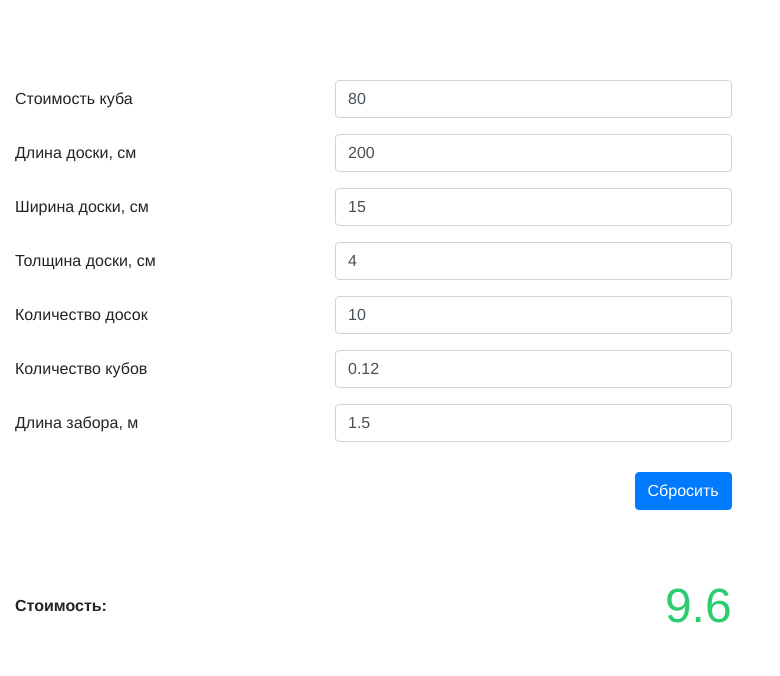
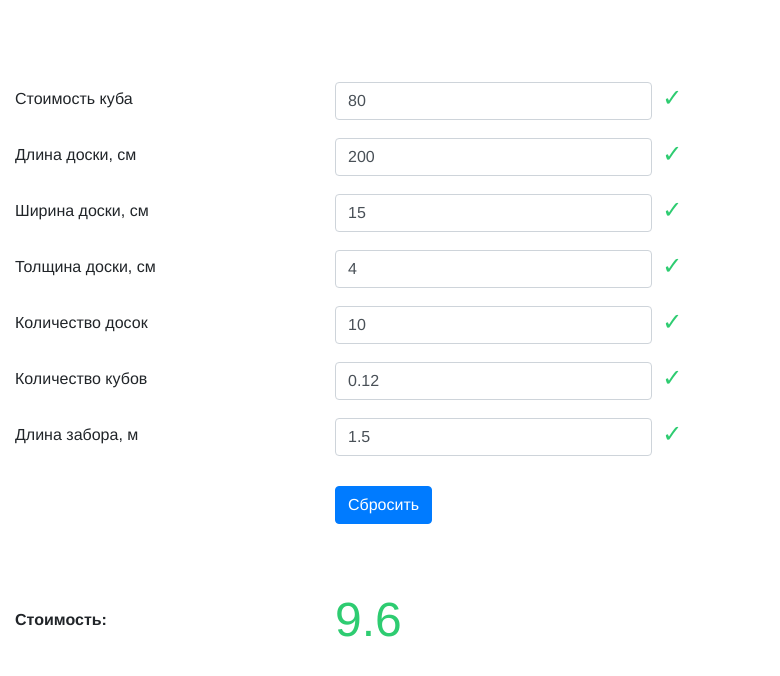
Before and after one commit to gammabeam82/fence-calculator, a Vue app: page / in a window 1280 px wide. Shown: the top 676 px of the page, without its empty margins (0-780 px from the left). Built offline with nearby package versions, Linux system fonts and the light colour scheme.

Commit message:
Updated validation.

```diff
--- a/src/components/Calculator.vue
+++ b/src/components/Calculator.vue
@@ -2,55 +2,63 @@
 	<div class="container-fluid calculator">
 		<div class="form-group row">
 			<label for="price-input" class="col-3 col-form-label">Стоимость куба</label>
-			<div class="col-4" v-bind:class="{ 'has-danger': price.length < 1 }">
-				<b-form-input v-model="price" class="form-control" id="price-input"></b-form-input>
+			<div class="col-4">
+				<b-form-input v-model="price" type="number" min="1" id="price-input"></b-form-input>
+				<span></span>
 			</div>
 		</div>
 
 		<div class="form-group row">
 			<label for="length-input" class="col-3 col-form-label">Длина доски, см</label>
-			<div class="col-4" v-bind:class="{ 'has-danger': length.length < 1 }">
-				<b-form-input v-model="length" class="form-control" id="length-input"></b-form-input>
+			<div class="col-4">
+				<b-form-input v-model="length" type="number" step="1" min="1" id="length-input"></b-form-input>
+				<span></span>
 			</div>
 		</div>
 
 		<div class="form-group row">
 			<label for="width-input" class="col-3 col-form-label">Ширина доски, см</label>
-			<div class="col-4" v-bind:class="{ 'has-danger': width.length < 1 }">
-				<b-form-input v-model="width" class="form-control" id="width-input"></b-form-input>
+			<div class="col-4">
+				<b-form-input v-model="width" type="number" step="1" min="1" id="width-input"></b-form-input>
+				<span></span>
 			</div>
 		</div>
 
 		<div class="form-group row">
 			<label for="thickness-input" class="col-3 col-form-label">Толщина доски, см</label>
-			<div class="col-4" v-bind:class="{ 'has-danger': thickness.length < 1 }">
-				<b-form-input v-model="thickness" class="form-control" id="thickness-input"></b-form-input>
+			<div class="col-4">
+				<b-form-input v-model="thickness" type="number" step="1" min="1" id="thickness-input"></b-form-input>
+				<span></span>
 			</div>
 		</div>
 
 		<div class="form-group row">
 			<label for="num-input" class="col-3 col-form-label">Количество досок</label>
-			<div class="col-4" v-bind:class="{ 'has-danger': num.length < 1 }">
-				<b-form-input v-model="num" class="form-control" id="num-input"></b-form-input>
+			<div class="col-4">
+				<b-form-input v-model="num" type="number" step=".001" min="1" id="num-input"></b-form-input>
+				<span></span>
 			</div>
 		</div>
 
 		<div class="form-group row">
 			<label for="cbm-input" class="col-3 col-form-label">Количество кубов</label>
 			<div class="col-4">
-				<b-form-input v-model="cbmComputed" class="form-control" id="cbm-input"></b-form-input>
+				<b-form-input v-model="cbmComputed" type="number" min="0" step="0.0001" id="cbm-input"></b-form-input>
+				<span></span>
 			</div>
 		</div>
 
 		<div class="form-group row">
 			<label for="fence-input" class="col-3 col-form-label">Длина забора, м</label>
 			<div class="col-4">
-				<b-form-input v-model="fenceLengthComputed" class="form-control" id="fence-input"></b-form-input>
+				<b-form-input v-model="fenceLengthComputed" type="number" step="0.0001" min="0.0001" id="fence-input"></b-form-input>
+				<span></span>
 			</div>
 		</div>
 
 		<div class="row actions">
-			<div class="col-7 text-right">
+			<div class="col-3"></div>
+			<div class="col-4">
 				<b-button v-on:click="reset()" variant="primary">
 					Сбросить
 				</b-button>
@@ -61,7 +69,7 @@
 			<div class="col-3 align-self-center">
 				<strong>Стоимость:</strong>
 			</div>
-			<div class="col-4 price text-right" v-bind:class="{ 'error' : hasError }">{{ totalPriceComputed }}</div>
+			<div class="col-4 price" v-bind:class="{ 'error' : hasError }">{{ totalPriceComputed }}</div>
 		</div>
 
 	</div>
@@ -89,7 +97,7 @@
     computed: {
       totalPriceComputed: function () {
         let value = this.cbmComputed * this.price
-        if (isNaN(value)) {
+        if (value === 0 || isNaN(value)) {
           value = 'Ошибка!'
           this.hasError = true
         } else {
@@ -99,11 +107,7 @@
       },
       cbmComputed: {
         get: function () {
-          let value = this.length * this.width * this.thickness * this.num / 1000000
-          if (isNaN(value)) {
-            value = 'Некорректные данные'
-          }
-          return value
+          return this.length * this.width * this.thickness * this.num / 1000000
         },
         set: function (newVal) {
           this.num = (newVal * 1000000) / (this.length * this.width * this.thickness)
@@ -111,21 +115,10 @@
       },
       fenceLengthComputed: {
         get: function () {
-          let value = this.width * this.num / 100
-          if (isNaN(value)) {
-            value = 'Некорректные данные'
-          }
-          return value
+          return this.width * this.num / 100
         },
         set: function (newVal) {
           this.num = newVal * 100 / this.width
-        }
-      }
-    },
-    watch: {
-      num: function (newVal) {
-        if (isNaN(newVal)) {
-          this.num = 'Некорректные данные'
         }
       }
     }
@@ -137,8 +130,11 @@
 	$color-error: #EA6153;
 	$color-success: #2ECC71;
 
-	@mixin bigger-font {
-		font-size: 300%;
+	@mixin validation($col, $cont) {
+		content: $cont;
+		color: $col;
+		padding-left: 10px;
+		font-size: 150%;
 	}
 
 	.calculator {
@@ -146,7 +142,7 @@
 	}
 
 	.price {
-		@include bigger-font;
+		font-size: 300%;
 		color: $color-success;
 	}
 
@@ -161,4 +157,17 @@
 	.error {
 		color: $color-error;
 	}
+
+	input:invalid + span:after {
+		@include validation($color-error, '✖');
+	}
+
+	input:valid + span:after {
+		@include validation($color-success, '✓');
+	}
+
+	input.form-control {
+		display: inline-block !important;
+		width: 80%;
+	}
 </style>
```
